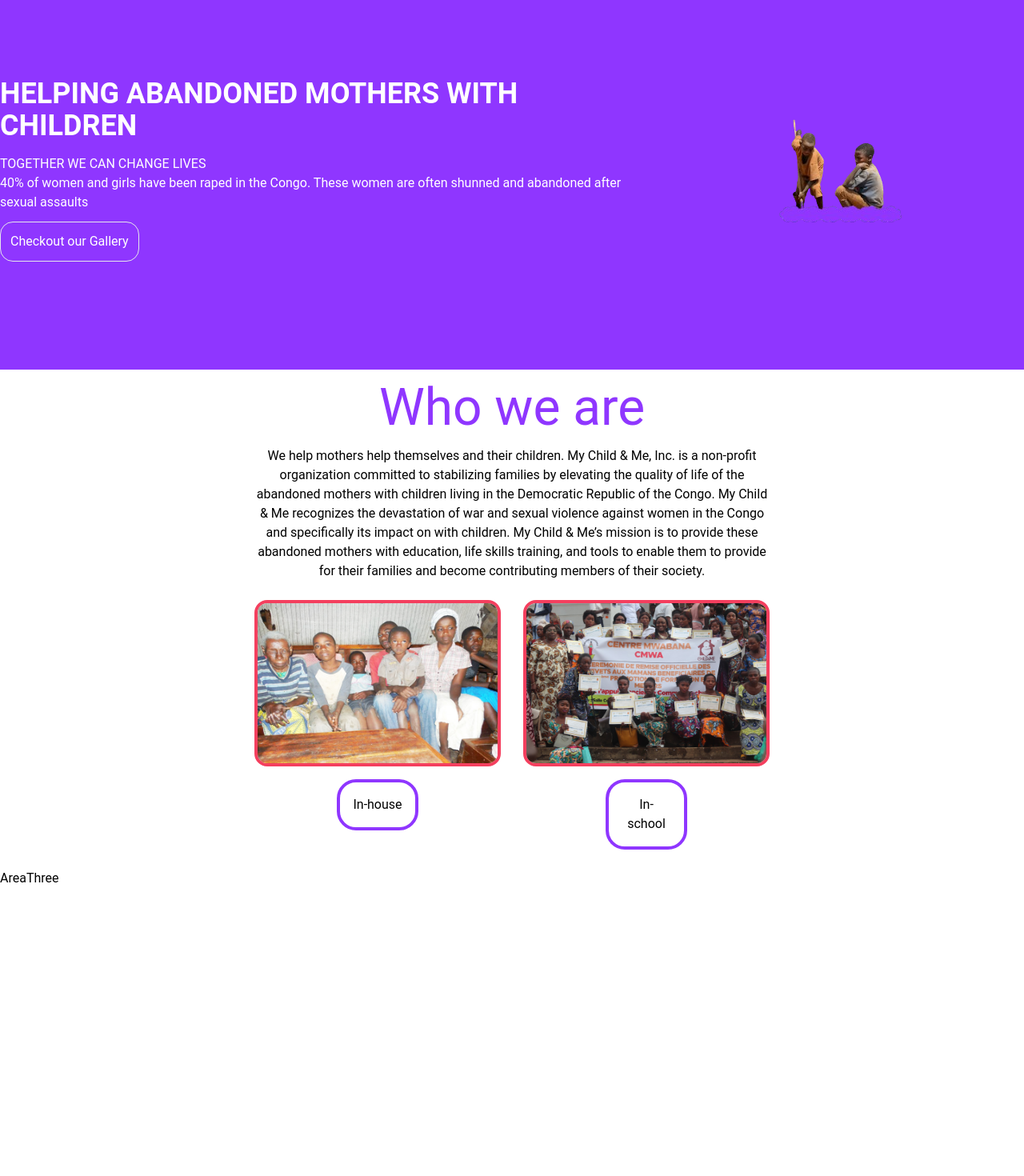
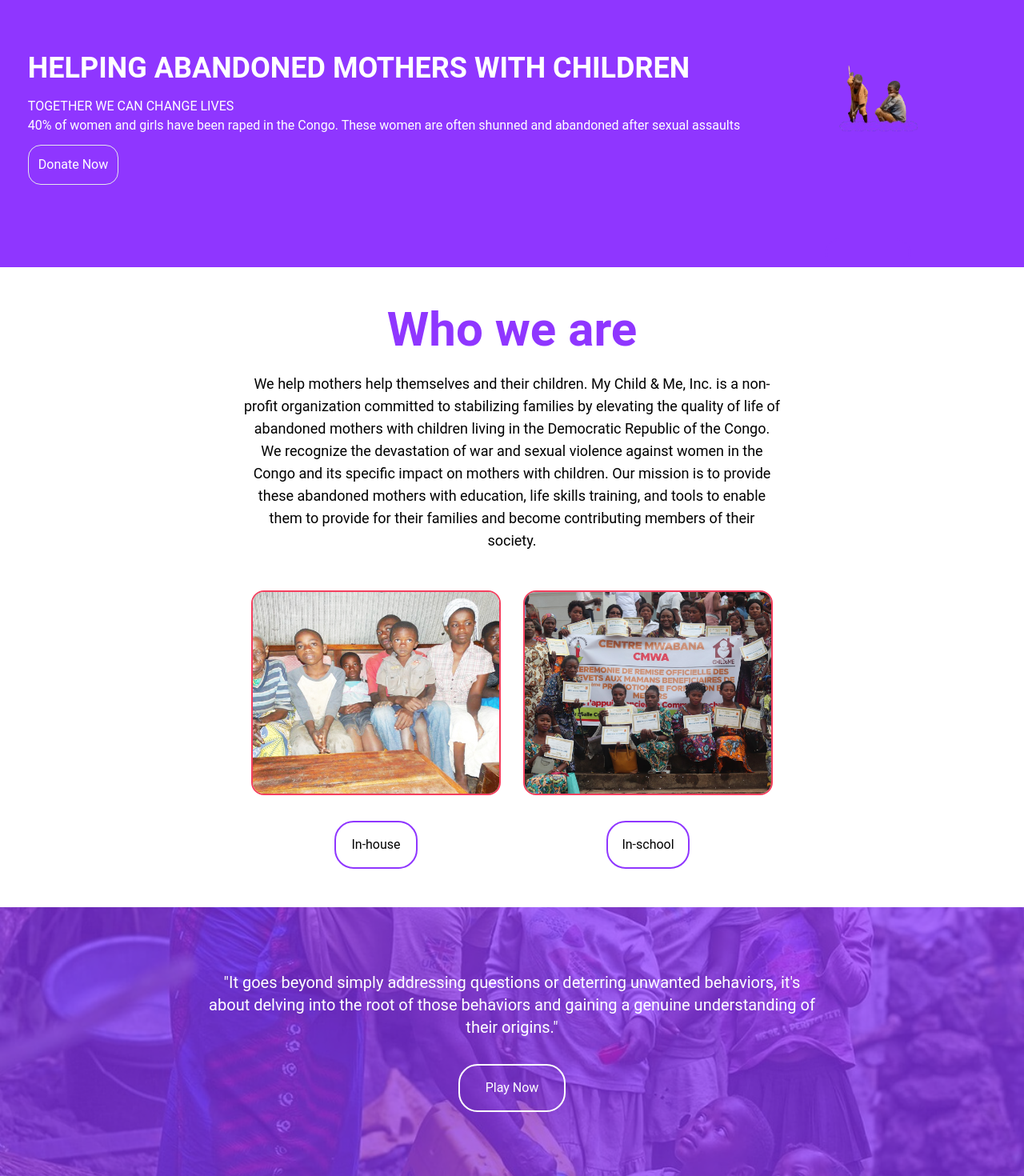
Before and after one commit to YannickZahinda/Orphanage-app, a React (Vite) app: page / in a window 1280 px wide. Shown: the part 142-1612 px from the top of the page at 80% size. Before the commit the page ends 1252 px from the top, so only its background shows below. Built offline with nearby package versions, Linux system fonts and the light colour scheme.

Commit message:
add section three and fixe aretwo button component

```diff
--- a/src/components/AreaOne.jsx
+++ b/src/components/AreaOne.jsx
@@ -1,19 +1,24 @@
 import React from 'react'
+import ImageButton from './ImageButton';
 
 const AreaOne = () => {
   return (
-    <div className="relative w-full overflow-hidden bg-[#8F36FF] h-1/2">
+    <section className="relative w-full overflow-hidden bg-[#8F36FF] h-1/2">
         <div className=" flex items-center justify-center">
             <div className="text-white">
                 <h1 className="text-4xl font-bold mb-4">
                     HELPING ABANDONED MOTHERS WITH CHILDREN
                 </h1>
                 <p>TOGETHER WE CAN CHANGE LIVES <br /> 40% of women and girls have been raped in the Congo. These women are often shunned and abandoned after sexual assaults</p>
-                <button className='p-3 rounded-2xl mt-3 text-white border'>Checkout our Gallery</button>
+                <button className='p-3 rounded-2xl mt-3 text-white border'>Donate Now</button>
             </div>
-            <img src="src/assets/images/MACM-removebg-preview.png" alt="orphan kids" />
+            <ImageButton
+              src = "src/assets/images/MACM-removebg-preview.png"
+              className='border-0'
+              alt="orphan kids"
+            />
         </div>
-    </div>
+    </section>
   )
 }
 
--- a/src/components/AreaThree.jsx
+++ b/src/components/AreaThree.jsx
@@ -1,9 +1,23 @@
 import React from 'react'
+import Button from './Button'
 
 const AreaThree = () => {
-  return (
-    <div>AreaThree</div>
-  )
+    return (
+        <section className="relative bg-[url('src/assets/images/mcandMebackground.jpeg')] bg-cover bg-center py-20">
+            <div className="absolute inset-0 bg-violet opacity-70"></div>
+            <div className="relative z-10 max-w-3xl mx-auto text-center text-white flex flex-col items-center">
+                <p className="mb-8 text-xl">
+                    "It goes beyond simply addressing questions or deterring unwanted behaviors,
+                    it's about delving into the root of those behaviors and gaining a genuine
+                    understanding of their origins."
+                </p>
+                <Button
+                    className="border-2 rounded-3xl border-white px-8 py-4 hover:bg-white hover:text-violet transition duration-300"
+                    btnText="Play Now"
+                />
+            </div>
+        </section>
+    )
 }
 
 export default AreaThree
--- a/src/components/AreaTwo.jsx
+++ b/src/components/AreaTwo.jsx
@@ -3,30 +3,31 @@ import ImageButton from './ImageButton'
 
 const AreaTwo = () => {
   return (
-    <div>
-        <h1 className='text-violet text-center text-mega'>Who we are</h1>
-        <p className='w-1/2 m-auto text-center'>
+    <section className="py-12 px-4">
+      <h1 className='text-violet text-center text-4xl md:text-5xl lg:text-6xl font-bold mb-6'>Who we are</h1>
+      <p className='max-w-2xl mx-auto text-center mb-12 text-lg'>
         We help mothers help themselves and their children. My Child & Me, Inc.
-          is a non-profit organization committed to stabilizing families by elevating the quality of life of the abandoned mothers with children living in
-          the Democratic Republic of the Congo. My Child & Me recognizes the devastation of war and sexual violence against women in the Congo and specifically its impact on
-          with children. My Child & Me’s mission is to provide these abandoned mothers with education, life skills training,
+        is a non-profit organization committed to stabilizing families by elevating the quality of life of abandoned mothers with children living in
+        the Democratic Republic of the Congo. We recognize the devastation of war and sexual violence against women in the Congo and its specific impact on
+        mothers with children. Our mission is to provide these abandoned mothers with education, life skills training,
         and tools to enable them to provide for their families and become contributing members of their society.
       </p>
-        <div className='flex flex-row justify-center m-6 gap-7'>
+      <div className='flex flex-col md:flex-row justify-center gap-7'>
         <ImageButton
           src="src/assets/images/mcandme-11.jpg"
           alt="MC and Me"
+          className='border-2 border-rose-500 rounded-2xl h-64 w-full object-cover mb-4'
           buttonText="In-house"
         />
-          < ImageButton
+        <ImageButton
           src="src/assets/images/mychildandmeinc.jpeg"
-            alt="MC and Me"
+          alt="My Child and Me Inc"
+          className='border-2 border-rose-500 rounded-2xl h-64 w-full object-cover mb-4'
           buttonText="In-school"
         />
       </div>
-
-    </div>
+    </section>
   )
 }
 
-export default AreaTwo
+export default AreaTwo;
--- /dev/null
+++ b/src/components/Button.jsx
@@ -0,0 +1,9 @@
+import React from 'react'
+
+const Button = ({btnText, className}) => {
+  return (
+    <button className={className}>{btnText}</button>
+  )
+}
+
+export default Button
--- a/src/components/ImageButton.jsx
+++ b/src/components/ImageButton.jsx
@@ -1,16 +1,16 @@
 import React from 'react'
 
-const ImageButton = ({ src, alt, buttonText }) => {
-    return (
+const ImageButton = ({ src, alt, className, buttonText }) => (
   <div className='w-1/4 flex flex-col items-center'>
     <img
       src={src}
-                className='border-4 border-rose-500 rounded-2xl h-27 w-full object-cover mb-4'
+      className={className}
       alt={alt}
     />
-            <button className='border-4 rounded-3xl border-violet w-1/3 px-4 py-4'>{buttonText}</button>
+    <button className='border-2 rounded-3xl border-violet w-1/3 px-4 py-4 mt-4 hover:bg-violet hover:text-white transition duration-300'>
+      {buttonText}
+    </button>
   </div>
-    )
-}
+);
 
-export default ImageButton
+export default ImageButton;
```
Also changed, not shown: src/assets/images/mcandMebackground.jpeg (added). Lines whose indentation alone changed are shown as unchanged.
